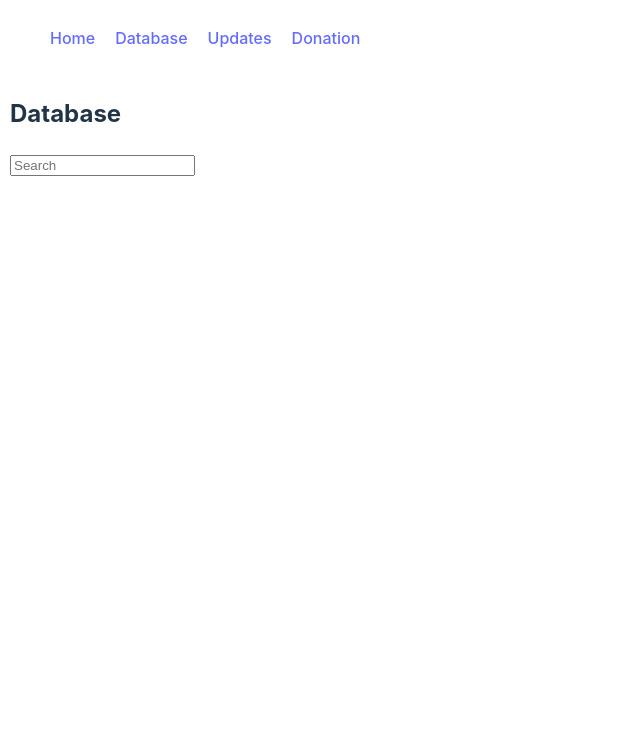
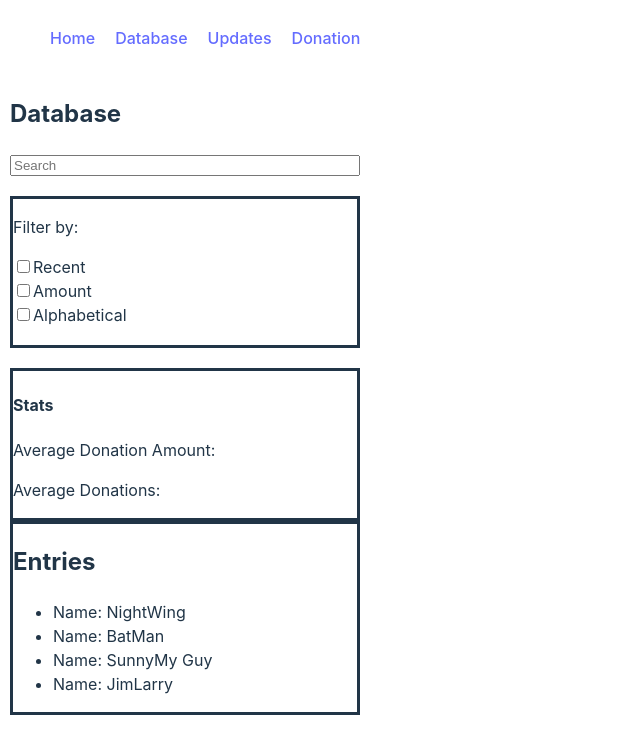
Before and after one commit to schan523/montserrat-app, a React (Vite) app: page /#/database in a window 1280 px wide. Shown: the top 754 px of the page, without its empty margins (0-640 px from the left). Built offline with nearby package versions, Linux system fonts and the light colour scheme; no server answers.

Commit message:
database stuff

```diff
--- a/src/components/Database.jsx
+++ b/src/components/Database.jsx
@@ -1,23 +1,85 @@
-import React, { useEffect, useState } from 'react'
-import css from '../styles/Database.module.css'
+import React, { useEffect, useState } from "react";
+import css from "../styles/Database.module.css";
 
 export default function Database() {
+  // const [data, setData] = useState(null);
+  // useEffect(() => {
+  //     fetch('profiles.json')
+  //     .then((response) => {response.json()})
+  //     .then((data) => setData(data))
+  // });
 
-    const [data, setData] = useState(null);
-    useEffect(() => {
-        fetch('profiles.json')
-        .then((response) => {response.json()})
-        .then((data) => setData(data))
-    });
+  let data = `{
+    "users": [{
+      "firstName": "Night",
+      "lastName": "Wing",
+      "BCID": "763190304",
+      "email": "Nightwing@Gotham.com",
+      "Donation": "1000"
+    },
+    {
+      "firstName": "Bat",
+      "lastName": "Man",
+      "BCID": "1234056",
+      "email": "12342@bc.edu",
+      "Donation": "9304"
+    },
+    {
+      "firstName": "Sunny",
+      "lastName": "My Guy",
+      "BCID": "76312304",
+      "email": "makemefree@bc.edu",
+      "Donation": "100"
+    },
+    {
+      "firstName": "Jim",
+      "lastName": "Larry",
+      "BCID": "12310654",
+      "email": "makemefree@bc.edu",
+      "Donation": ".00000001"
+    },
+    {
+      "firstName": "Mary",
+      "lastName": "Jackson",
+      "BCID": "2342435",
+      "email": "JacksonM@bc.edu",
+      "Donation": ".00000001"
+    }
+  ]
+}`;
 
-    return (
+data = JSON.parse(data);
+console.log(data);
+
+  return (
     <div className={css.container}>
-        <h2>Database</h2>
-        <input type="search" placeholder="Search"/>
-        <div className={css.databaseContainer}>
-
+      <h2>Database</h2>
+      <input className={css.search} type="search" placeholder="Search" />
+      <div className={css.databaseContainer}>
+        <div className={css.filterContainer}>
+          <p>Filter by:</p>
+          <input type="checkbox" id="recent" />
+          <label for="recent">Recent</label> <br />
+          <input type="checkbox" id="amt" />
+          <label for="amt">Amount</label> <br />
+          <input type="checkbox" id="alphabetical" />
+          <label for="alphabetical">Alphabetical</label>
         </div>
+        <div className={css.statsContainer}>
+          <h4>Stats</h4>
+          <p>Average Donation Amount: </p>
+          <p>Average Donations: </p>
+        </div>
+        <div className={css.databaseEntries}>
+            <h2>Entries</h2>
+            <ul>
+                <li>Name: {data.users[0].firstName}{data.users[0].lastName}</li>
+                <li>Name: {data.users[1].firstName}{data.users[1].lastName}</li>
+                <li>Name: {data.users[2].firstName}{data.users[2].lastName}</li>
+                <li>Name: {data.users[3].firstName}{data.users[3].lastName}</li>
+            </ul>
+        </div>
+      </div>
     </div>
-
-);
+  );
 }
--- a/src/styles/Database.module.css
+++ b/src/styles/Database.module.css
@@ -4,4 +4,23 @@
 
 .databaseContainer {
     display: grid;
+    grid-template-rows: 1fr 1fr;
 }
+
+.filterContainer {
+    margin-top: 20px;
+    border: solid;
+}
+
+.statsContainer {
+    margin-top: 20px;
+    border: solid;
+}
+
+.databaseEntries {
+    border: solid;
+}
+
+.search {
+    width: 100%;
+}
```
